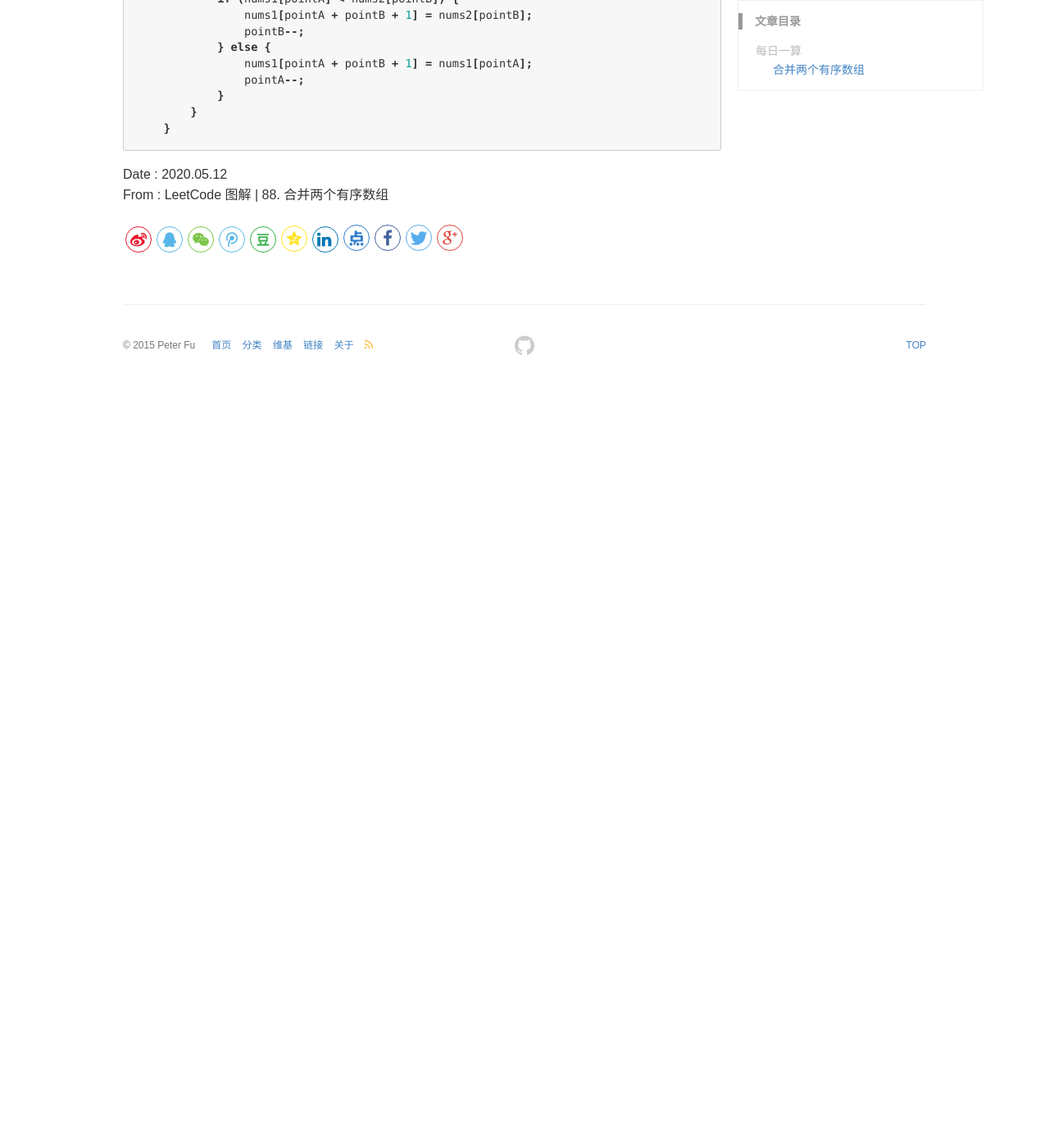
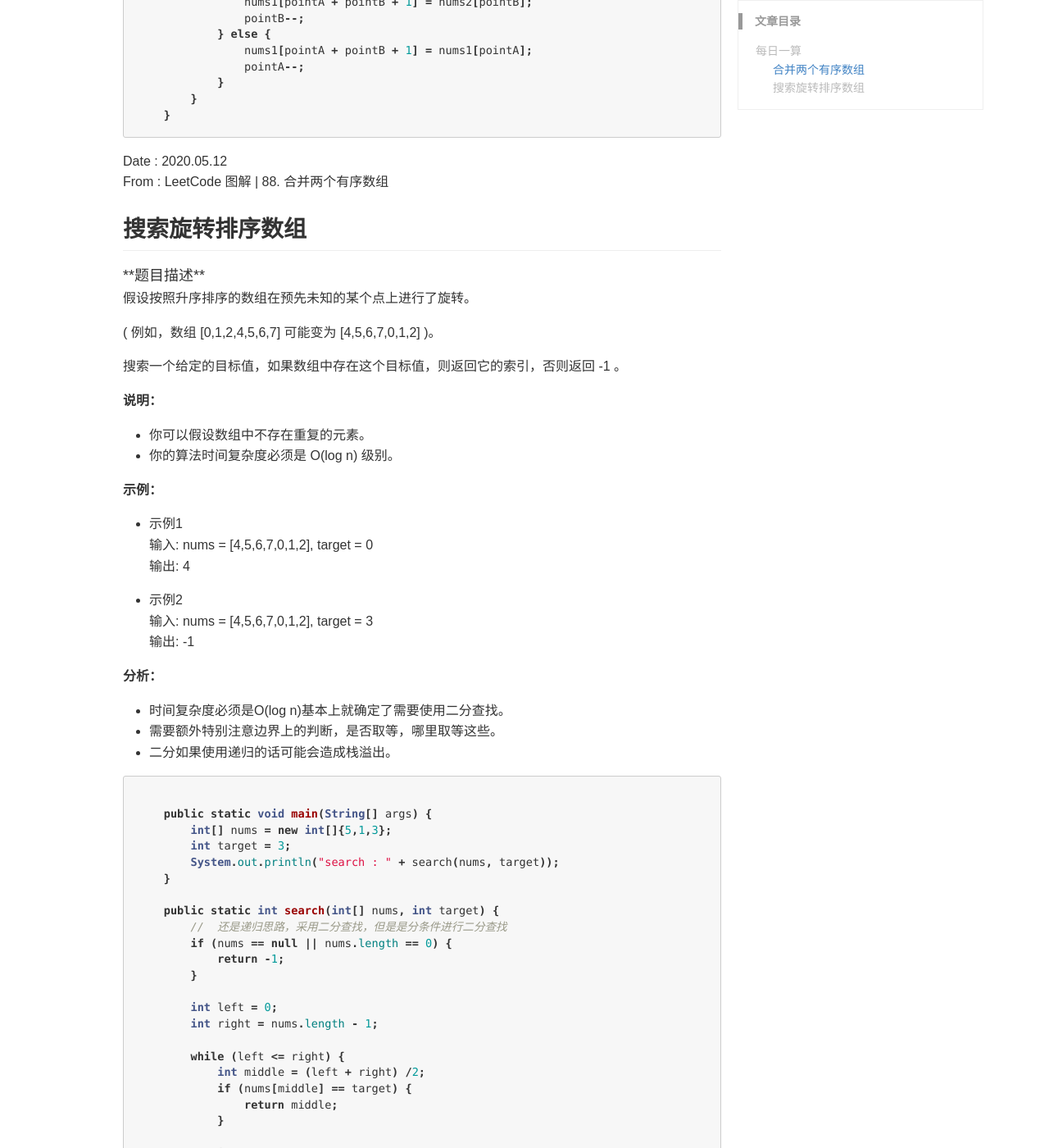
Before and after one commit to PeterXiaosa/PeterXiaosa.github.io, a Jekyll site: the page built from _wiki/Algorithm Daily.md, in a window 1280 px wide and 1400 px high, scrolled down 1028 px. Shown: the whole window at 82% size. Built offline with Jekyll 4.4.1, drawn with Linux system fonts in a browser that asks for light colours; comment, search, counter and statistics services are not loaded; before the commit the page ends 1498 px from its top, so only the background shows below that; some of the changed text lies outside the part shown.

Commit message:
添加搜索旋转排序数组

````diff
--- a/_wiki/Algorithm Daily.md
+++ b/_wiki/Algorithm Daily.md
@@ -12,7 +12,7 @@ keywords: Java， Android
 
 ## 合并两个有序数组
 
-**<font size=4>题目描述</font>**
+<font size=4>**题目描述**</font>
 
 给你两个有序整数数组 nums1 和 nums2，请你将 nums2 合并到 nums1 中*，*使 nums1 成为一个有序数组。
 
@@ -56,3 +56,78 @@ nums2 = [2,5,6],       n = 3
 
 Date : 2020.05.12
 From : LeetCode 图解 | 88. 合并两个有序数组
+
+## 搜索旋转排序数组
+
+<font size=4>**题目描述**</font>
+
+假设按照升序排序的数组在预先未知的某个点上进行了旋转。
+
+( 例如，数组 [0,1,2,4,5,6,7] 可能变为 [4,5,6,7,0,1,2] )。
+
+搜索一个给定的目标值，如果数组中存在这个目标值，则返回它的索引，否则返回 -1 。
+
+
+**说明：**
+* 你可以假设数组中不存在重复的元素。
+* 你的算法时间复杂度必须是 O(log n) 级别。
+
+**示例：**
+
+* 示例1
+输入: nums = [4,5,6,7,0,1,2], target = 0
+输出: 4
+
+* 示例2
+输入: nums = [4,5,6,7,0,1,2], target = 3
+输出: -1
+
+**分析：**
+* 时间复杂度必须是O(log n)基本上就确定了需要使用二分查找。
+* 需要额外特别注意边界上的判断，是否取等，哪里取等这些。
+* 二分如果使用递归的话可能会造成栈溢出。
+
+```java
+
+    public static void main(String[] args) {
+        int[] nums = new int[]{5,1,3};
+        int target = 3;
+        System.out.println("search : " + search(nums, target));
+    }
+
+    public static int search(int[] nums, int target) {
+        //  还是递归思路，采用二分查找，但是是分条件进行二分查找
+        if (nums == null || nums.length == 0) {
+            return -1;
+        }
+
+        int left = 0;
+        int right = nums.length - 1;
+
+        while (left <= right) {
+            int middle = (left + right) /2;
+            if (nums[middle] == target) {
+                return middle;
+            }
+
+            if (nums[middle] >= nums[left]) {
+                if (target >= nums[left] && target < nums[middle]) {
+                    right = middle -1;
+                } else {
+                    left = middle + 1;
+                }
+            } else {
+                if (target > nums[middle] && target <= nums[right]) {
+                    left = middle + 1;
+                } else {
+                    right = middle -1;
+                }
+            }
+        }
+
+        return -1;
+    }
+```
+
+Date : 2020.05.13
+From : LeetCode | 探索字节跳动. 搜索旋转排序数组
````
